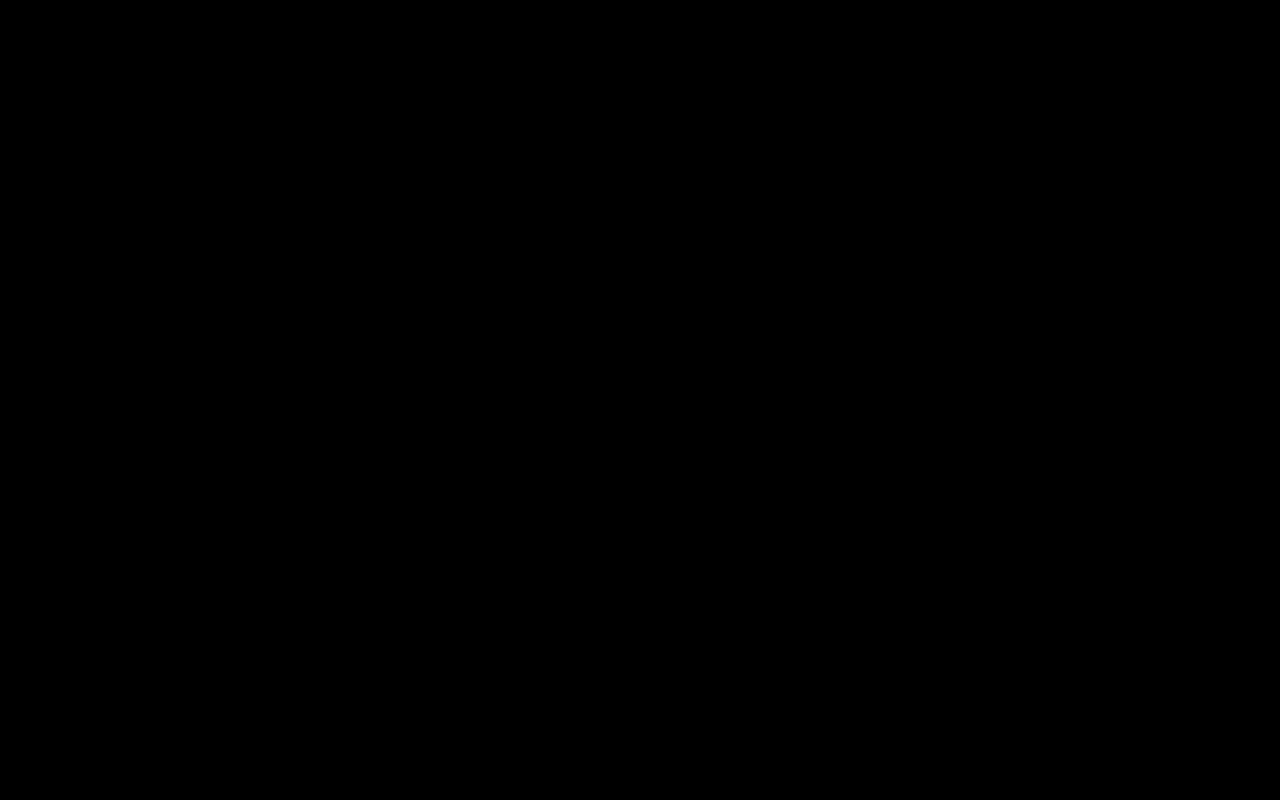
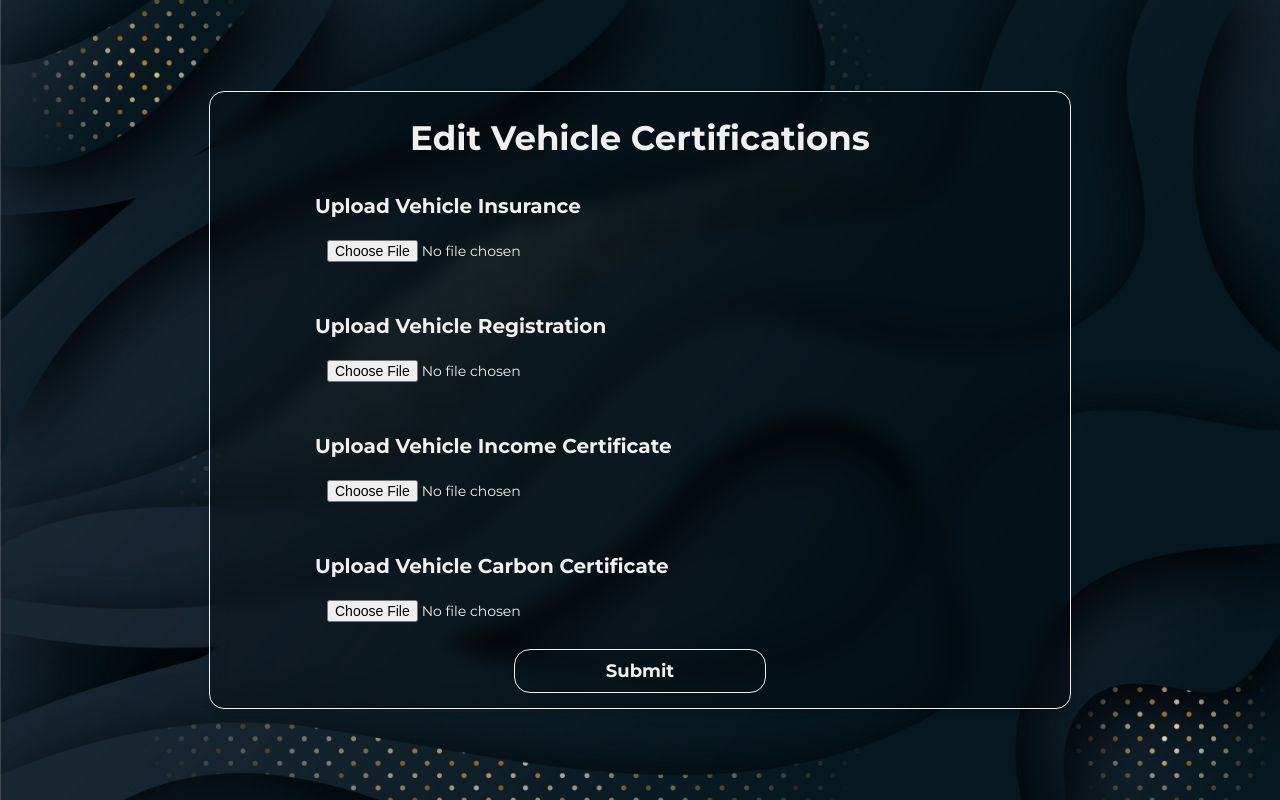
Before and after one commit to bemaldvanitha/fleet_manager_frontend, a React (Create React App) app: page /vehicles/edit/1 in a window 1280 px wide. Before the commit this address had no page. Built offline with nearby package versions, Linux system fonts and the light colour scheme; no server answers.

Commit message:
edit vehicle feature added

```diff
--- a/src/App.js
+++ b/src/App.js
@@ -9,6 +9,7 @@ import SingleDriverScreen from "./screens/drivers/SingleDriverScreen";
 import AdminRoute from "./components/routing/AdminRoute";
 import AllVehicleScreen from "./screens/vehicle/AllVehicleScreen";
 import CreateVehicleScreen from "./screens/vehicle/CreateVehicleScreen";
+import EditVehicleScreen from "./screens/vehicle/EditVehicleScreen";
 
 import store from "./store";
 
@@ -27,6 +28,7 @@ function App() {
                     <Route path={'/drivers/:id'} element={<SingleDriverScreen/>}/>
                     <Route path={'/vehicles'} element={<AllVehicleScreen/>}/>
                     <Route path={'/vehicles/create'} element={<CreateVehicleScreen/>}/>
+                    <Route path={'/vehicles/edit/:id'} element={<EditVehicleScreen/>}/>
                 </Route>
             </Routes>
         </Provider>
--- a/src/components/common/CustomFileSelect.js
+++ b/src/components/common/CustomFileSelect.js
@@ -2,7 +2,7 @@ import React from "react";
 
 import './CustomFileSelect.css';
 
-const CustomFileSelect = ({ id, isError, errorMessage, title, onChangeHandle, multiple = false,
+const CustomFileSelect = ({ id, isError = false, errorMessage = '', title, onChangeHandle, multiple = false,
                               acceptType = "image/*"  }) => {
     return (
         <div className={'custom-file-container'}>
--- a/src/components/vehicles/VehiclesTable.js
+++ b/src/components/vehicles/VehiclesTable.js
@@ -1,11 +1,18 @@
 import React from 'react';
 import { FaEdit, FaInfo, FaTrash } from "react-icons/fa";
+import { useNavigate } from "react-router-dom";
 
 import CustomSwitch from "../common/CustomSwitch";
 
 import './VehiclesTable.css';
 
 const VehiclesTable = ({ vehicles, changeAvailability, removeVehicle, openSingleVehicle }) => {
+    const navigate = useNavigate();
+
+    const editVehicleCertificateHandler = (id) => {
+        navigate(`/vehicles/edit/${id}`);
+    }
+
     return(
         <table className={'vehicle-table'}>
             <thead>
@@ -32,7 +39,7 @@ const VehiclesTable = ({ vehicles, changeAvailability, removeVehicle, openSingle
                         <div className={'vehicle-table-icon-container'}>
                             <FaInfo className={'vehicle-table-icon vehicle-table-info-icon'} onClick={() => openSingleVehicle(vehicle?.id)}/>
                             <FaEdit className={'vehicle-table-icon vehicle-table-edit-icon'} onClick={() =>
-                                {}}/>
+                                editVehicleCertificateHandler(vehicle?.id)}/>
                             <FaTrash className={'vehicle-table-icon vehicle-table-delete-icon'} onClick={() =>
                                 removeVehicle(vehicle?.id)}/>
                         </div>
--- /dev/null
+++ b/src/screens/vehicle/EditVehicleScreen.css
@@ -0,0 +1,33 @@
+.edit-vehicle-screen {
+    background-image: url("/src/assets/images/background/vehicle/vehicle-backgound-3.jpg");
+    background-size: cover;
+    background-repeat: no-repeat;
+    background-position: center;
+    min-height: 100vh;
+    display: flex;
+    justify-content: center;
+    align-items: center;
+}
+
+.edit-vehicle-screen-container {
+    background: rgba(0, 0, 0, 0.2);
+    backdrop-filter: blur(10px);
+    display: flex;
+    flex-direction: column;
+    justify-content: center;
+    align-items: center;
+    border: 1px solid #f0f0f0;
+    border-radius: 15px;
+    padding: 15px 30px;
+    box-shadow: 0 4px 6px rgba(0, 0, 0, 0.1);
+    width: 800px;
+    margin: 20px 0;
+}
+
+.edit-vehicle-screen-title {
+    font-family: 'Montserrat', serif;
+    font-weight: bold;
+    font-size: 34px;
+    margin: 10px 0;
+    color: #f0f0f0;
+}
--- /dev/null
+++ b/src/screens/vehicle/EditVehicleScreen.js
@@ -0,0 +1,135 @@
+import React, { useState } from 'react';
+import { useNavigate, useParams } from "react-router-dom";
+import { ColorRing } from "react-loader-spinner";
+import axios from "axios";
+
+import CustomFileSelect from "../../components/common/CustomFileSelect";
+import CustomButton from "../../components/common/CustomButton";
+import { useGeneratePresignedUrlMutation } from "../../slicers/fileSlice";
+import { useUpdateVehicleCertificationMutation } from "../../slicers/vehicleSlice";
+
+import './EditVehicleScreen.css';
+import {message} from "antd";
+
+const EditVehicleScreen = () => {
+    const id = useParams().id;
+    const navigate = useNavigate();
+
+    const [formData, setFormData] = useState({
+        vehicleCertifications: [
+            {
+                certificationType: "Insurance",
+                certificate: null
+            },
+            {
+                certificationType: "Registration",
+                certificate: null
+            },
+            {
+                certificationType: "Income-Certificate",
+                certificate: null
+            },
+            {
+                certificationType: "Carbon-Certificate",
+                certificate: null
+            }
+        ]
+    });
+
+    const [generatePresignedUrl, { isLoading: generatePresignedUrlLoading }] = useGeneratePresignedUrlMutation();
+    const [updateVehicleCertification, { isLoading: updateVehicleIsLoading }] = useUpdateVehicleCertificationMutation();
+
+    const handleChange = (field, value) => {
+        setFormData((prevData) => ({
+            ...prevData,
+            [field]: value,
+        }));
+    };
+
+    const documentChangeHandler = (e, type) => {
+        const current = formData.vehicleCertifications;
+        const listIdx = current.findIndex(obj => obj.certificationType === type);
+        current[listIdx].certificate =  e.target.files[0];
+        handleChange('vehicleCertifications', current);
+    }
+
+    const filesUploadHandler = async () => {
+        const allCertifications = [];
+
+        for(let certificateObj of formData.vehicleCertifications){
+            const certification = certificateObj.certificate;
+
+            if(certification === null){
+                continue;
+            }
+
+            const certificationName = certification?.name;
+
+            const data = await generatePresignedUrl({
+                fileName: certificationName,
+                fileExtention: `.${certificationName.split('.').pop()}`,
+                destination: "vehicle"
+            }).unwrap();
+
+            await axios.put(data?.urlResponse?.preSignedUrl, certification, {
+                headers: {
+                    "Content-Type": `.${certificationName.split('.').pop()}` || "application/octet-stream",
+                },
+            });
+
+            allCertifications.push({
+                CertificateType: certificateObj.certificationType,
+                certificate: data?.urlResponse?.newFileName
+            })
+        }
+        return allCertifications;
+    }
+
+    const handleSubmit = async () => {
+        try{
+            const allCertifications = await filesUploadHandler();
+
+            const data = {
+                vehicleCertificates: allCertifications
+            }
+
+            const res = await updateVehicleCertification({id, data}).unwrap();
+
+            message.success(res?.message);
+            navigate('/vehicles');
+        }catch (error){
+            console.log(error);
+            message.error(error?.data?.message)
+        }
+    }
+
+    if(generatePresignedUrlLoading || updateVehicleIsLoading){
+        return <div className={'loading-container'}>
+            <ColorRing visible={true} height="80" width="80" ariaLabel="color-ring-loading" wrapperStyle={{}}
+                       wrapperClass="color-ring-wrapper"
+                       colors={['#e15b64', '#f47e60', '#f8b26a', '#abbd81', '#849b87']}/>
+        </div>
+    }else {
+        return(
+            <div className={'edit-vehicle-screen'}>
+                <div className={'edit-vehicle-screen-container'}>
+                    <p className={'edit-vehicle-screen-title'}>Edit Vehicle Certifications</p>
+                    <CustomFileSelect id={'insurance'} title={'Upload Vehicle Insurance'} acceptType={'pdf/*'}
+                                      multiple={false} onChangeHandle={(e) => documentChangeHandler(e, 'Insurance')}/>
+                    <CustomFileSelect id={'registration'} title={'Upload Vehicle Registration'}
+                                      acceptType={'pdf/*'} multiple={false}
+                                      onChangeHandle={(e) => documentChangeHandler(e, 'Registration')}/>
+                    <CustomFileSelect id={'incomeCertificate'} title={'Upload Vehicle Income Certificate'}
+                                      acceptType={'pdf/*'} multiple={false}
+                                      onChangeHandle={(e) => documentChangeHandler(e, 'Income-Certificate')}/>
+                    <CustomFileSelect id={'carbonCertificate'} title={'Upload Vehicle Carbon Certificate'}
+                                      acceptType={'pdf/*'} multiple={false}
+                                      onChangeHandle={(e) => documentChangeHandler(e, 'Carbon-Certificate')}/>
+                    <CustomButton title={'Submit'} onClick={handleSubmit} bgColor={'transparent'} fontColor={'#f0f0f0'} isSmall={true}/>
+                </div>
+            </div>
+        )
+    }
+}
+
+export default EditVehicleScreen;
--- a/src/slicers/vehicleSlice.js
+++ b/src/slicers/vehicleSlice.js
@@ -52,7 +52,7 @@ export const vehicleSlice = apiSlice.injectEndpoints({
             })
         }),
         updateVehicleCertification: builder.mutation({
-            query: (id, data) => ({
+            query: ({ id, data }) => ({
                 url: `${VEHICLE_URL}/${id}`,
                 method: 'PATCH',
                 headers: {
```
